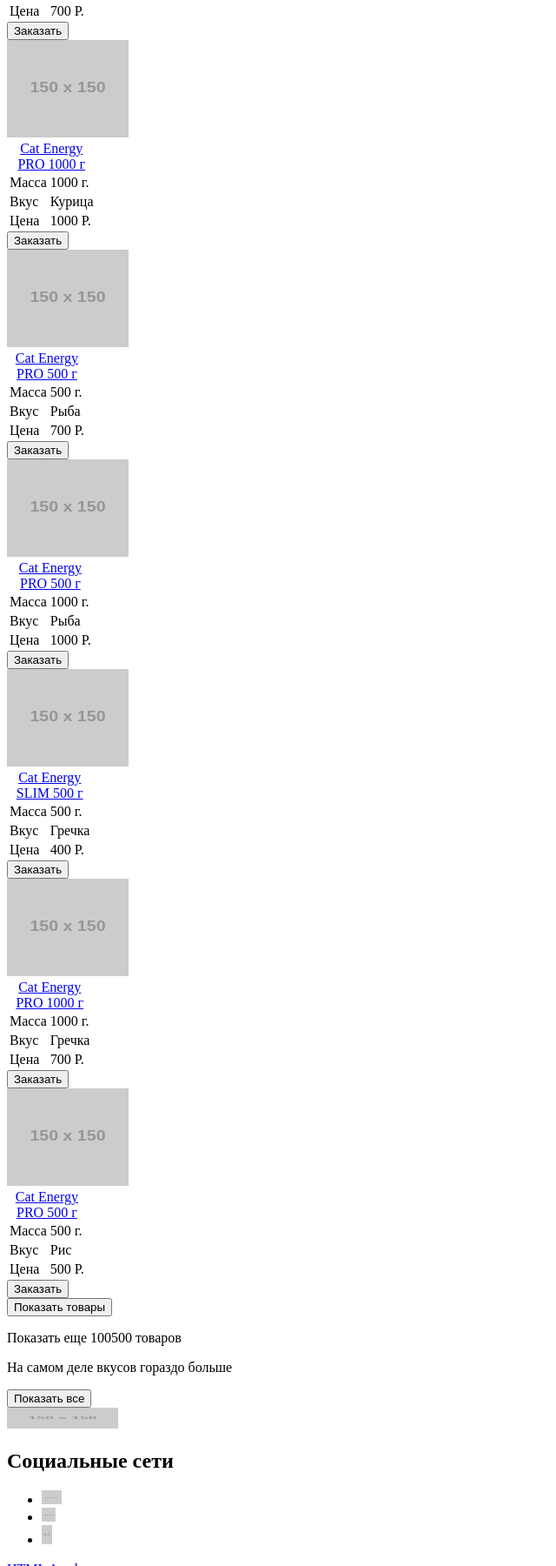
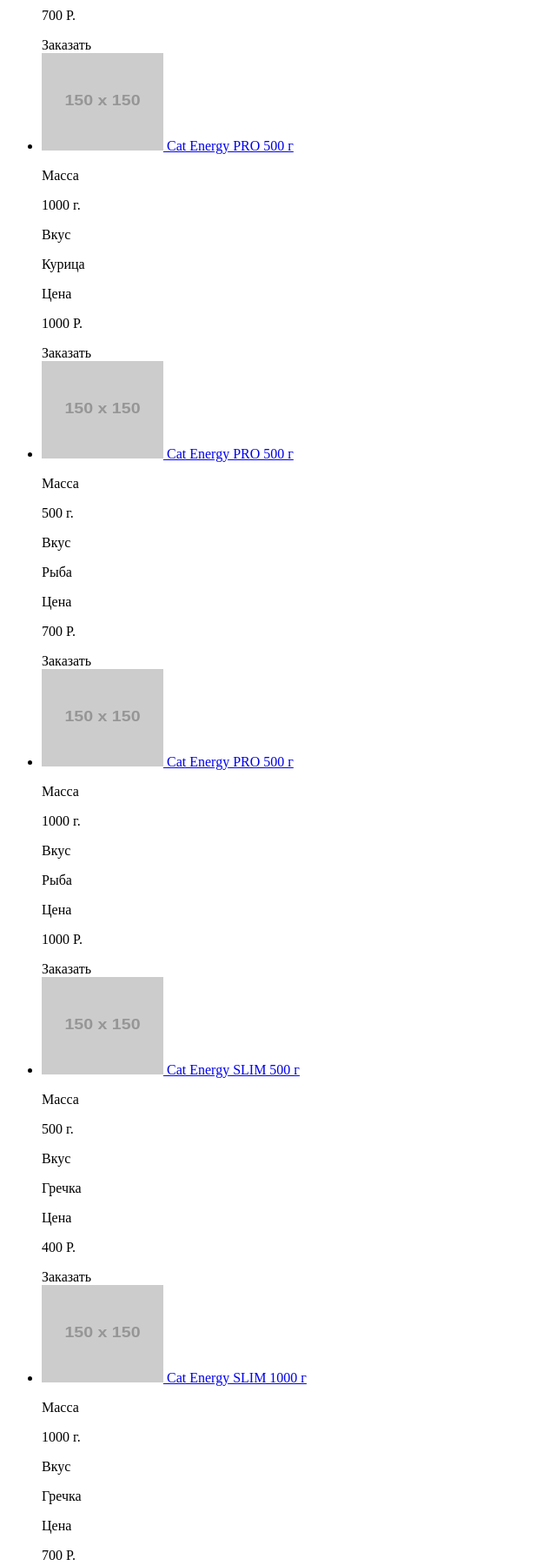
Before and after one commit to EkaterinaKhaustova/376313-cat-energy-20, a website: page source/catalog.html in a window 1280 px wide. Shown: the part 462-2262 px from the top of the page at 87% size, without its empty margins (0-640 px from the left). Drawn offline with Linux system fonts and the light colour scheme; placeholder pictures from the web are drawn by us.

Commit message:
Изменяет файлов

```diff
--- a/source/catalog.html
+++ b/source/catalog.html
@@ -5,7 +5,7 @@
     <meta name="viewport" content="width=device-width, initial-scale=1.0">
     <title>Каталог продукции</title>
 </head>
-<body class="page__body">
+<body>
   <header class="page-header">
     <a class="page-header__logo">
       <img src="https://via.placeholder.com/150x150" width="191" height="37" alt="Логотип магазин Кэт энерджи">
@@ -39,161 +39,104 @@
     <h1 class="catalog-title">Каталог продукции</h1>
     <section>
       <h2 class="visually-hidden">Карточки товаров</h2>
-      <div class="card-product__wrapper">
       <div class="card-product">
+        <ul class="card-product__list">
+          <li class="card-product__item">
+            <a href="#">Cat Energy PRO 500 г</a>
+            <p class="card-product_mass">Масса</p>
+            <p class="card-product_mass">500 г.</p>
+            <p class="card-product_flavor">Вкус</p>
+            <p class="card-product_flavor">Курица</p>
+            <p class="card-product_price">Цена</p>
+            <p class="card-product_price">700 Р.</p>
+            <a class="card-product__button">Заказать</a>
+          </li>
+          <li class="card-product__item">
+            <a href="#">
+              <img src="https://via.placeholder.com/150x150" width="140" height="112" alt="Cat Energy PRO 1000 г">
+            </a>
+            <a href="#">Cat Energy PRO 500 г</a>
+            <p>Масса</p>
+            <p>1000 г.</p>
+            <p>Вкус</p>
+            <p>Курица</p>
+            <p>Цена</p>
+            <p>1000 Р.</p>
+            <a class="card-product__button">Заказать</a>
+          </li>
+          <li class="card-product__item">
             <a href="#">
               <img src="https://via.placeholder.com/150x150" width="140" height="112" alt="Cat Energy PRO 500 г">
             </a>
-          <table>
-            <caption><a href="#">Cat Energy PRO 500 г</a></caption>
-            <tr>
-              <td>Масса</td>
-              <td>500 г.</td>
-            </tr>
-            <tr>
-              <td>Вкус</td>
-              <td>Курица</td>
-            </tr>
-            <tr>
-              <td>Цена</td>
-              <td>700 Р.</td>
-            </tr>
-          </table>
-          <button class="card-product__button" type="button">Заказать</button>
-        </div>
-        <div class="card-product">
+            <a href="#">Cat Energy PRO 500 г</a>
+            <p>Масса</p>
+            <p>500 г.</p>
+            <p>Вкус</p>
+            <p>Рыба</p>
+            <p>Цена</p>
+            <p>700 Р.</p>
+            <a class="card-product__button">Заказать</a>
+          </li>
+          <li class="card-product__item">
             <a href="#">
               <img src="https://via.placeholder.com/150x150" width="140" height="112" alt="Cat Energy PRO 1000 г">
             </a>
-          <table>
-            <caption><a href="#">Cat Energy PRO 1000 г</a></caption>
-            <tr>
-              <td>Масса</td>
-              <td>1000 г.</td>
-            </tr>
-            <tr>
-              <td>Вкус</td>
-              <td>Курица</td>
-            </tr>
-            <tr>
-              <td>Цена</td>
-              <td>1000 Р.</td>
-            </tr>
-          </table>
-          <button class="card-product__button" type="button">Заказать</button>
-        </div>
-        <div class="card-product">
+            <a href="#">Cat Energy PRO 500 г</a>
+            <p>Масса</p>
+            <p>1000 г.</p>
+            <p>Вкус</p>
+            <p>Рыба</p>
+            <p>Цена</p>
+            <p>1000 Р.</p>
+            <a class="card-product__button">Заказать</a>
+          </li>
+          <li class="card-product__item">
+            <a href="#">
+              <img src="https://via.placeholder.com/150x150" width="140" height="112" alt="Cat Energy SLIM 500 г">
+            </a>
+            <a href="#">Cat Energy SLIM 500 г</a>
+            <p>Масса</p>
+            <p>500 г.</p>
+            <p>Вкус</p>
+            <p>Гречка</p>
+            <p>Цена</p>
+            <p>400 Р.</p>
+            <a class="card-product__button">Заказать</a>
+          </li>
+          <li class="card-product__item">
+            <a href="#">
+              <img src="https://via.placeholder.com/150x150" width="140" height="112" alt="Cat Energy SLIM 1000 г">
+            </a>
+            <a href="#">Cat Energy SLIM 1000 г</a>
+            <p>Масса</p>
+            <p>1000 г.</p>
+            <p>Вкус</p>
+            <p>Гречка</p>
+            <p>Цена</p>
+            <p>700 Р.</p>
+            <a class="card-product__button">Заказать</a>
+          </li>
+          <li class="card-product__item">
             <a href="#">
               <img src="https://via.placeholder.com/150x150" width="140" height="112" alt="Cat Energy PRO 500 г">
             </a>
-          <table>
-            <caption><a href="#">Cat Energy PRO 500 г</a></caption>
-            <tr>
-              <td>Масса</td>
-              <td>500 г.</td>
-            </tr>
-            <tr>
-              <td>Вкус</td>
-              <td>Рыба</td>
-            </tr>
-            <tr>
-              <td>Цена</td>
-              <td>700 Р.</td>
-            </tr>
-          </table>
-          <button class="card-product__button" type="button">Заказать</button>
-        </div>
-        <div class="card-product">
-          <a href="#">
-            <img src="https://via.placeholder.com/150x150" width="140" height="112" alt="Cat Energy PRO 1000 г">
+            <a href="#">Cat Energy SLIM 500 г</a>
+            <p>Масса</p>
+            <p>500 г.</p>
+            <p>Вкус</p>
+            <p>Рис</p>
+            <p>Цена</p>
+            <p>500 Р.</p>
+            <a class="card-product__button">Заказать</a>
+          </li>
+        </ul>
+        <div class="hidden-products">
+          <a class="hidden-products__toggle">
+            <span class="visually-hidden">Показать товары</span>
           </a>
-          <table>
-            <caption><a href="#">Cat Energy PRO 500 г</a></caption>
-            <tr>
-              <td>Масса</td>
-              <td>1000 г.</td>
-            </tr>
-            <tr>
-              <td>Вкус</td>
-              <td>Рыба</td>
-            </tr>
-            <tr>
-              <td>Цена</td>
-              <td>1000 Р.</td>
-            </tr>
-          </table>
-          <button class="card-product__button" type="button">Заказать</button>
-        </div>
-        <div class="card-product">
-          <a href="#">
-            <img src="https://via.placeholder.com/150x150" width="140" height="112" alt="Cat Energy SLIM 500 г">
-          </a>
-          <table>
-            <caption><a href="#">Cat Energy SLIM 500 г</a></caption>
-            <tr>
-              <td>Масса</td>
-              <td>500 г.</td>
-            </tr>
-            <tr>
-              <td>Вкус</td>
-              <td>Гречка</td>
-            </tr>
-            <tr>
-              <td>Цена</td>
-              <td>400 Р.</td>
-            </tr>
-          </table>
-          <button class="card-product__button" type="button">Заказать</button>
-        </div>
-        <div class="card-product">
-          <a href="#">
-            <img src="https://via.placeholder.com/150x150" width="140" height="112" alt="Cat Energy SLIM 1000 г">
-          </a>
-          <table>
-            <caption><a href="#">Cat Energy PRO 1000 г</a></caption>
-            <tr>
-              <td>Масса</td>
-              <td>1000 г.</td>
-            </tr>
-            <tr>
-              <td>Вкус</td>
-              <td>Гречка</td>
-            </tr>
-            <tr>
-              <td>Цена</td>
-              <td>700 Р.</td>
-            </tr>
-          </table>
-          <button class="card-product__button" type="button">Заказать</button>
-        </div>
-        <div class="card-product">
-          <a href="#">
-            <img src="https://via.placeholder.com/150x150" width="140" height="112" alt="Cat Energy PRO 500 г">
-          </a>
-          <table>
-            <caption><a href="#">Cat Energy PRO 500 г</a></caption>
-            <tr>
-              <td>Масса</td>
-              <td>500 г.</td>
-            </tr>
-            <tr>
-              <td>Вкус</td>
-              <td>Рис</td>
-            </tr>
-            <tr>
-              <td>Цена</td>
-              <td>500 Р.</td>
-            </tr>
-          </table>
-          <button class="card-product__button" type="button">Заказать</button>
-        </div>
-        <div class="hidden-products">
-          <button class="products__toggle" type="button">
-            <span class="visually-hidden">Показать товары</span>
-          </button>
-          <p class="products-all__text">Показать еще 100500 товаров</p>
+          <p class="hidden-products__text">Показать еще 100500 товаров</p>
           <p class="hidden-products__text">На самом деле вкусов гораздо больше</p>
-          <button class="hidden-products__button" type="button">Показать все</button>
+          <a class="hidden-products__button">Показать все</a>
         </div>
       </div>
     </section>
@@ -206,18 +149,21 @@
       <h2 class="visually-hidden">Социальные сети</h2>
         <ul class="social__list">
           <li class="social__item">
-            <a class="social__link social__link--vkontakte" href="#" aria-label="Вконтакте"><img src="https://via.placeholder.com/150x150" width="23" height="16" alt="Вконтакте"></a>
+            <a class="social__link social__link--vkontakte" href="#" aria-label="Вконтакте">
+              <img src="https://via.placeholder.com/150x150" width="23" height="16" alt="Вконтакте"></a>
           </li>
           <li class="social__item">
-            <a class="social__link social__link--instagram" href="#" aria-label="Инстаграм"><img src="https://via.placeholder.com/150x150" width="16" height="16" alt="Инстаграм"></a>
+            <a class="social__link social__link--instagram" href="#" aria-label="Инстаграм">
+              <img src="https://via.placeholder.com/150x150" width="16" height="16" alt="Инстаграм"></a>
           </li>
           <li class="social__item">
-            <a class="social__link social__link--facebook" href="#" aria-label="Фейсбук"><img src="https://via.placeholder.com/150x150" width="12" height="22" alt="Фейсбук"></a>
+            <a class="social__link social__link--facebook" href="#" aria-label="Фейсбук">
+              <img src="https://via.placeholder.com/150x150" width="12" height="22" alt="Фейсбук"></a>
           </li>
         </ul>
     </div>
-    <div class="page-footer__copyright copyright--img">
-      <a class="copyright__link" href="https://htmlacademy.ru/intensive/adaptive">HTML Academy</a>
+    <div class="page-footer__copyright">
+      <a class="page-footer__link" href="https://htmlacademy.ru/intensive/adaptive">HTML Academy</a>
     </div>
   </footer>
 </body>
```
Also changed, not shown: source/index.html (+2 -2 lines). Lines whose indentation alone changed are shown as unchanged.
